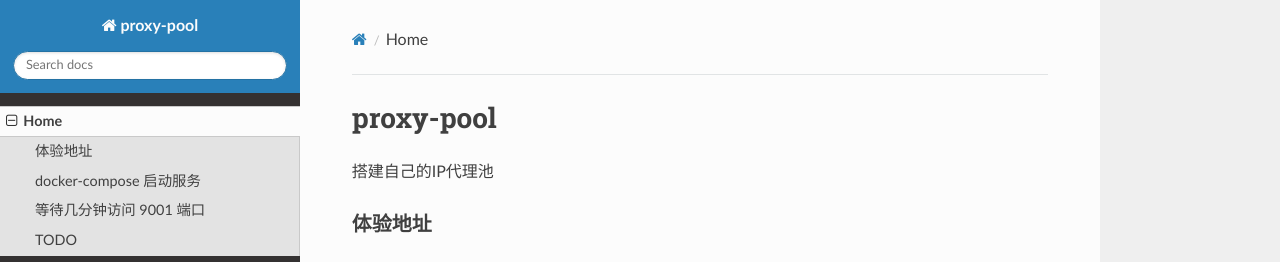
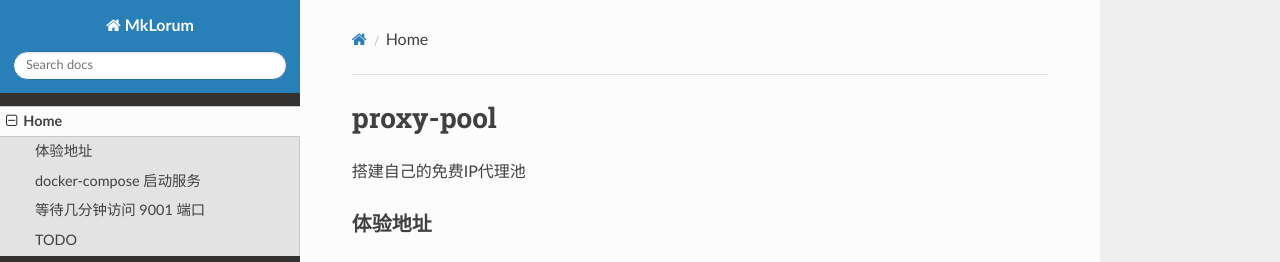
Before and after one commit to kagxin/proxy-pool, an MkDocs documentation site: the page built from docs/index.md, in a window 1280 px wide and 941 px high. Shown: the top 262 px of the window. Built offline with MkDocs 1.6.1, drawn with Linux system fonts in a browser that asks for light colours; nearby versions of some CDN libraries.

```diff
--- a/docs/index.md
+++ b/docs/index.md
@@ -1,5 +1,5 @@
 # proxy-pool
-搭建自己的IP代理池
+搭建自己的免费IP代理池
 
 ### 体验地址
 * 获取一个proxy [get](http://81.68.131.249:9001/proxy/get)
--- a/mkdocs.yml
+++ b/mkdocs.yml
@@ -1,6 +1,5 @@
-site_name: proxy-pool
+site_name: MkLorum
 nav:
     - Home: index.md
     - About: about.md
-
 theme: readthedocs
```
Also changed, not shown: docs/about.md (+2 -2 lines).
